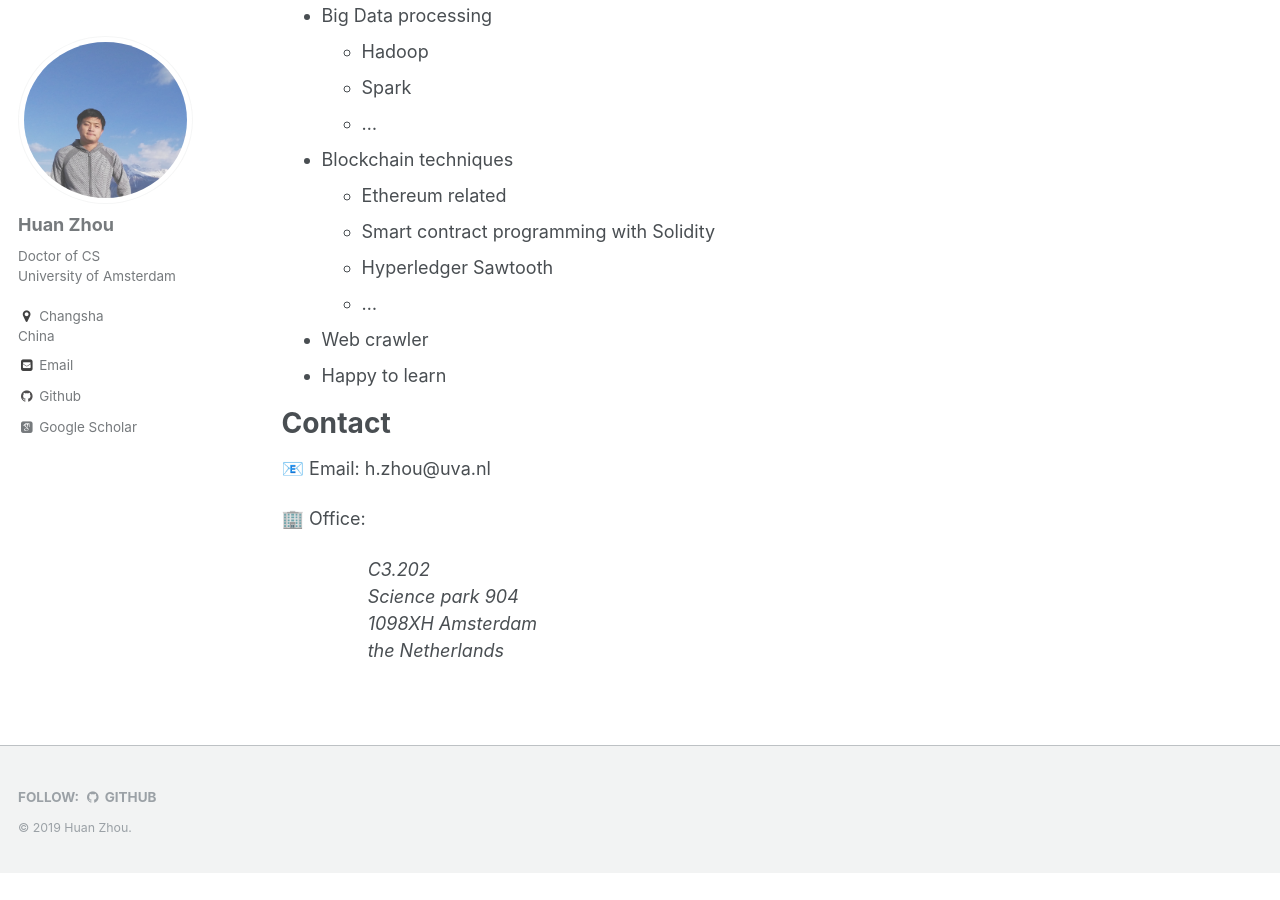
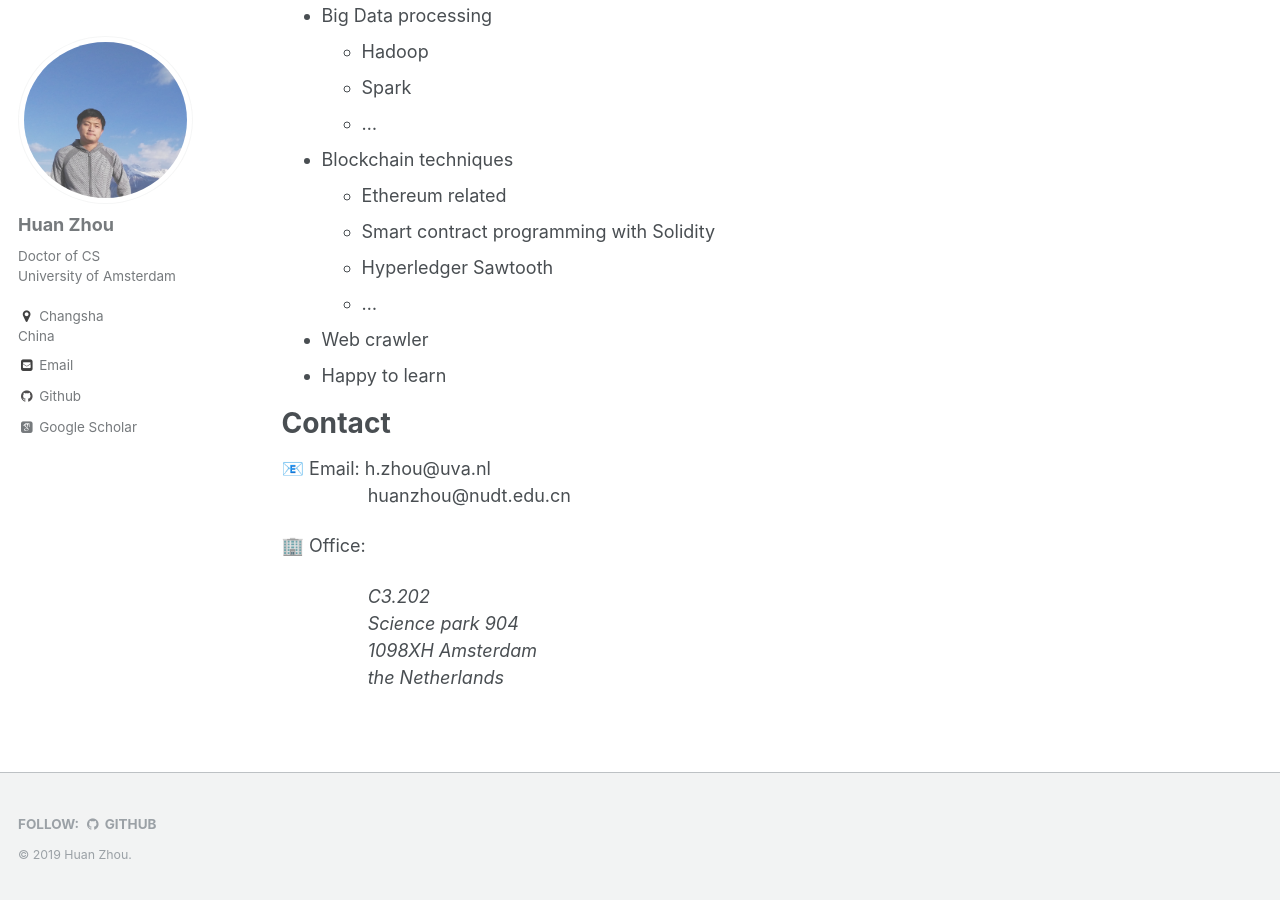
Before and after one commit to zh9314/zh9314.github.io, a Jekyll site: the page built from _pages/about.md, in a window 1280 px wide and 900 px high, scrolled down 1741 px. Built offline with Jekyll 4.4.1, drawn with Linux system fonts in a browser that asks for light colours; emoji names are drawn with the system emoji font; some web fonts are replaced; before the commit the page ends 2614 px from its top, so only the background shows below that.

Commit message:
update emial address

```diff
--- a/_pages/about.md
+++ b/_pages/about.md
@@ -69,7 +69,8 @@ Technical Skills
 
 Contact
 ======
-:email: Email: h.zhou@uva.nl
+:email: Email: h.zhou@uva.nl <br>
+&nbsp;&nbsp;&nbsp;&nbsp;&nbsp;&nbsp;&nbsp;&nbsp;&nbsp;&nbsp;&nbsp;&nbsp;&nbsp;&nbsp;&nbsp;&nbsp; huanzhou@nudt.edu.cn
 
 :office: Office:
 <address>
```
